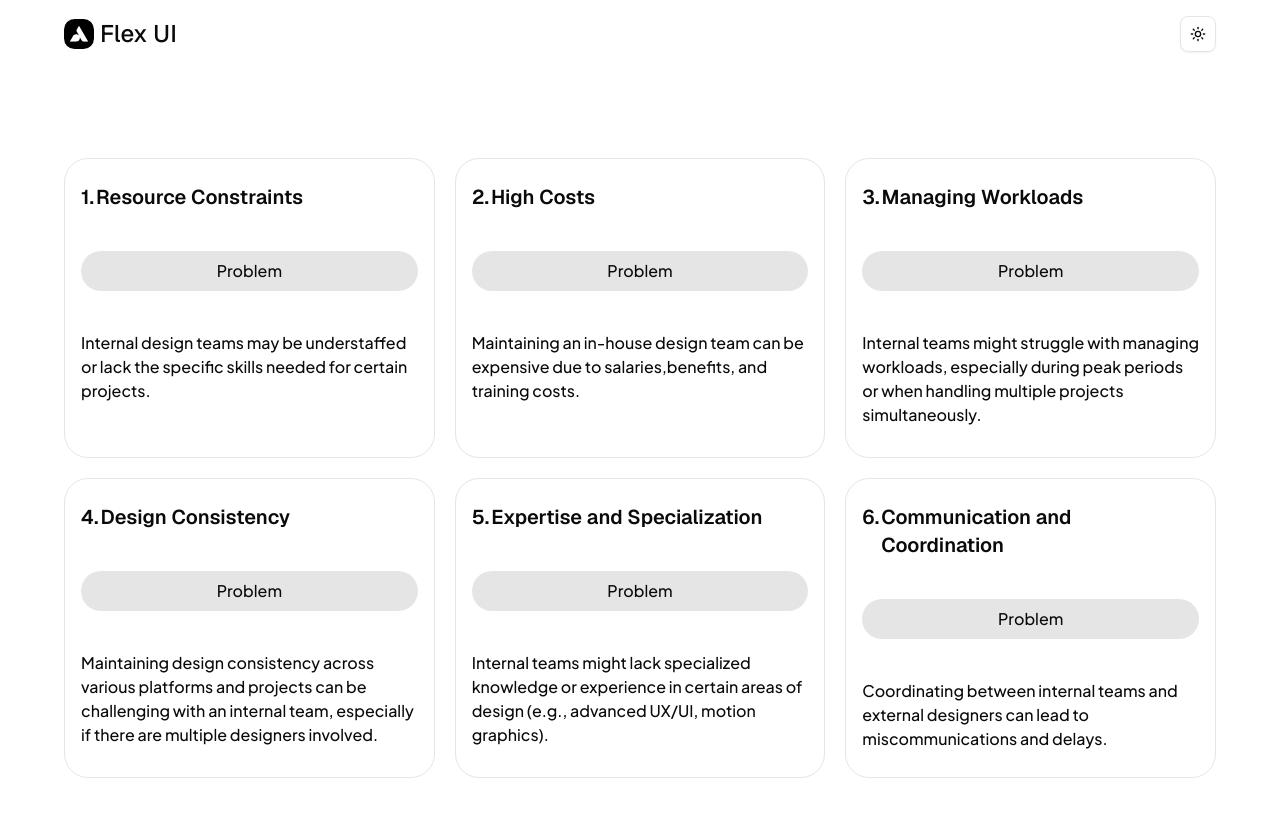
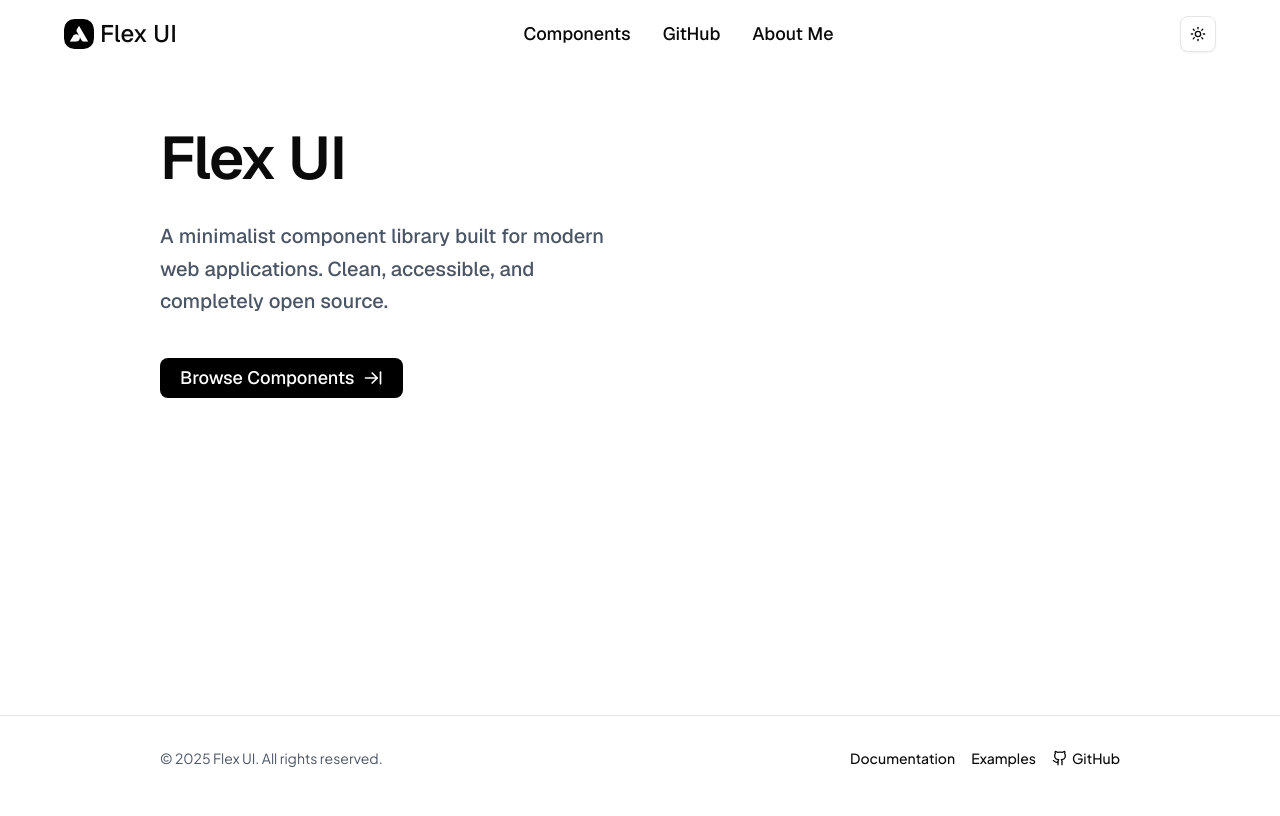
Before and after one commit to deveshru2712/Flex_Ui, a Next.js app: page / in a window 1280 px wide. Shown: the top 816 px of the page. Built offline with nearby package versions, Linux system fonts and the light colour scheme.

Commit message:
component added: hover to reveal card

```diff
--- /dev/null
+++ b/app/components/(view)/Card_reveal/Card.tsx
@@ -0,0 +1,43 @@
+"use client";
+import React from "react";
+import { motion } from "motion/react";
+
+interface CardProps {
+  id: number;
+  question: string;
+  description: string;
+  answer: string;
+}
+
+const Card = ({ id, question, description, answer }: CardProps) => {
+  return (
+    <div className="h-[300px] w-full cursor-pointer perspective-distant">
+      <motion.div
+        whileHover={{ rotateY: 180 }}
+        transition={{ duration: 0.5 }}
+        className="w-full h-full font-geist border rounded-3xl dark:bg-slate-100/10 transform-3d relative"
+      >
+        {/* front face */}
+        <div className="px-6 py-4 backface-hidden flex absolute inset-0 flex-col space-y-10">
+          <div className="text-base md:text-xl font-semibold flex items-start gap-0.5">
+            {id}.<h2>{question}</h2>
+          </div>
+          <div className="w-full rounded-3xl bg-black/10 dark:bg-slate-200/50 text-center px-4 py-2 font-medium">
+            Problem
+          </div>
+          <div className="text-sm md:text-base font-medium">{description}</div>
+        </div>
+
+        {/* back face */}
+        <div className="backface-hidden dark:bg-slate-100/10 absolute border rounded-3xl py-4 px-6 inset-0 flex flex-col space-y-10 rotate-y-180">
+          <div className="w-full rounded-3xl bg-black/10 dark:bg-slate-200/50 text-center px-4 py-2 font-medium">
+            Solution
+          </div>
+          <div className="font-medium text-base">{answer}</div>
+        </div>
+      </motion.div>
+    </div>
+  );
+};
+
+export default Card;
--- /dev/null
+++ b/app/components/(view)/Card_reveal/page.tsx
@@ -0,0 +1,18 @@
+import Navbar from "@/components/Navbar";
+import Card from "./Card";
+import { data } from "./index";
+
+export default function Home() {
+  return (
+    <div className="h-screen w-full ">
+      <Navbar />
+      <div className="h-full w-full flex justify-center items-center ">
+        <div className="w-3/4 grid  grid-cols-1 md:grid-cols-3 gap-10 md:gap-5">
+          {data.map((element) => (
+            <Card key={element.id} {...element} />
+          ))}
+        </div>
+      </div>
+    </div>
+  );
+}
--- a/app/page.tsx
+++ b/app/page.tsx
@@ -1,17 +1,40 @@
+import { Footer } from "@/components/Footer";
 import Navbar from "@/components/Navbar";
-import Card from "@/components/[view]/hover_to_reveal/Card";
-import { data } from "@/components/[view]/hover_to_reveal/index";
+import { ArrowRightToLine } from "lucide-react";
+import Link from "next/link";
+
 export default function Home() {
   return (
-    <div className="h-screen w-full ">
+    <div className="min-h-screen w-full dark:bg-black bg-white transition-colors duration-300 flex flex-col">
       <Navbar />
-      <div className="h-full w-full flex justify-center items-center ">
-        <div className="max-w-6xl grid grid-cols-3 gap-5 ">
-          {data.map((element) => (
-            <Card key={element.id} {...element} />
-          ))}
+      <main className="flex-1">
+        <div className="max-w-5xl h-full mx-auto px-4 sm:px-6 lg:px-8 py-24 md:py-32 flex flex-col justify-center font-geist space-y-6">
+          <div className="w-full text-left">
+            <h1 className="text-4xl sm:text-5xl md:text-6xl font-semibold tracking-tight">
+              Flex UI
+            </h1>
+          </div>
+
+          <div className="mt-2 w-full md:w-3/4 lg:w-1/2">
+            <p className="text-lg sm:text-xl font-medium dark:text-slate-200 text-gray-600 leading-relaxed">
+              A minimalist component library built for modern web applications.
+              Clean, accessible, and completely open source.
+            </p>
+          </div>
+
+          <div className="mt-4">
+            <Link
+              href="/components"
+              className="inline-flex items-center gap-2 rounded-md px-5 py-1.5 bg-black text-white dark:bg-white dark:text-black text-lg font-medium hover:opacity-90 transition-opacity"
+              aria-label="Browse components"
+            >
+              Browse Components
+              <ArrowRightToLine className="h-5 w-5" />
+            </Link>
+          </div>
         </div>
-      </div>
+      </main>
+      <Footer />
     </div>
   );
 }
--- /dev/null
+++ b/components/Footer.tsx
@@ -0,0 +1,39 @@
+import { Github } from "lucide-react";
+import Link from "next/link";
+
+export function Footer() {
+  return (
+    <footer className="w-full border-t border-gray-200 dark:border-gray-800">
+      <div className="max-w-5xl mx-auto px-4 sm:px-6 lg:px-8 py-8">
+        <div className="flex flex-col md:flex-row justify-between items-center gap-4">
+          <div className="text-sm dark:text-gray-400 text-gray-600">
+            © {new Date().getFullYear()} Flex UI. All rights reserved.
+          </div>
+          <div className="flex items-center gap-4">
+            <Link
+              href="/docs"
+              className="text-sm font-medium hover:underline underline-offset-4"
+            >
+              Documentation
+            </Link>
+            <Link
+              href="/examples"
+              className="text-sm font-medium hover:underline underline-offset-4"
+            >
+              Examples
+            </Link>
+            <Link
+              href="https://github.com/yourusername/flex-ui"
+              target="_blank"
+              rel="noopener noreferrer"
+              className="flex items-center gap-1 text-sm font-medium hover:underline underline-offset-4"
+            >
+              <Github className="h-4 w-4" />
+              GitHub
+            </Link>
+          </div>
+        </div>
+      </div>
+    </footer>
+  );
+}
--- a/components/Navbar.tsx
+++ b/components/Navbar.tsx
@@ -5,33 +5,49 @@ import Image from "next/image";
 
 const Navbar = () => {
   return (
-    <nav className="w-full py-4 px-12 backdrop-blur-2xl">
+    <nav className="w-full py-4 px-4 sm:px-8 md:px-12 dark:bg-black/80 bg-white/80 backdrop-blur-sm fixed top-0 left-0 z-50">
       <div className="max-w-6xl mx-auto">
         <div className="w-full flex justify-between items-center">
-          <Link href={"/"} className="text-2xl font-medium font-geist">
+          <Link href="/" className="text-2xl font-medium font-geist">
             <div className="flex items-center gap-1.5">
               <Image
-                src={"/assets/icon.svg"}
-                alt="icon"
+                src="/assets/icon.svg"
+                alt="Flex UI Logo"
                 height={30}
                 width={30}
+                priority
               />
-              Flex UI
+              <span>Flex UI</span>
             </div>
           </Link>
 
-          <div>
-            <ul className="hidden  items-center justify-between text-xl font-medium gap-10 font-geist">
+          <div className="hidden md:block">
+            <ul className="flex items-center dark:text-slate-200 justify-between text-lg font-medium gap-8 font-geist">
               <li>
-                <Link href={"/components"}>Components</Link>
+                <Link
+                  href="/components"
+                  className="hover:opacity-80 transition-opacity"
+                >
+                  Components
+                </Link>
               </li>
-
               <li>
-                <Link href={"/calender"}>Time Frame</Link>
+                <Link
+                  href="https://github.com/yourusername/flex-ui"
+                  target="_blank"
+                  rel="noopener noreferrer"
+                  className="hover:opacity-80 transition-opacity"
+                >
+                  GitHub
+                </Link>
               </li>
-
               <li>
-                <Link href={"/about"}>About Me</Link>
+                <Link
+                  href="/about"
+                  className="hover:opacity-80 transition-opacity"
+                >
+                  About Me
+                </Link>
               </li>
             </ul>
           </div>
--- a/components/[view]/hover_to_reveal/Card.tsx
+++ /dev/null
@@ -1,32 +0,0 @@
-import React from "react";
-
-interface CardProps {
-  id: number;
-  question: string;
-  description: string;
-  answer: string;
-}
-
-const Card = ({ id, question, description, answer }: CardProps) => {
-  return (
-    <div className="h-[300px] w-full border rounded-3xl px-4 py-6 cursor-pointer group hover:bg-black group-hover:bg-black duration-500 transition-all">
-      <div className="flex flex-col space-y-10 group-hover:hidden">
-        <span className="flex items-start gap-0.5 font-geist text-xl font-semibold">
-          {id}.<h2 className="text-wrap">{question}</h2>
-        </span>
-        <div className="w-full rounded-3xl bg-black/10 text-center px-4 py-2 font-medium">
-          Problem
-        </div>
-        <div className="font-medium text-base">{description}</div>
-      </div>
-      <div className="group-hover:flex flex-col space-y-10 hidden ">
-        <div className="w-full rounded-3xl bg-white/60 text-white text-center px-4 py-2 font-medium">
-          Solution
-        </div>
-        <div className="font-medium text-base text-white">{answer}</div>
-      </div>
-    </div>
-  );
-};
-
-export default Card;
--- a/package.json
+++ b/package.json
@@ -13,7 +13,7 @@
     "@radix-ui/react-slot": "^1.2.3",
     "class-variance-authority": "^0.7.1",
     "clsx": "^2.1.1",
-    "lucide-react": "^0.536.0",
+    "lucide-react": "^0.537.0",
     "motion": "^12.23.12",
     "next": "15.4.5",
     "next-themes": "^0.4.6",
```
Also changed, not shown: app/components/(view)/Card_reveal/index.ts (renamed from components/[view]/hover_to_reveal/index.ts), 1 other file (tests, documents, lock files or other folders).
